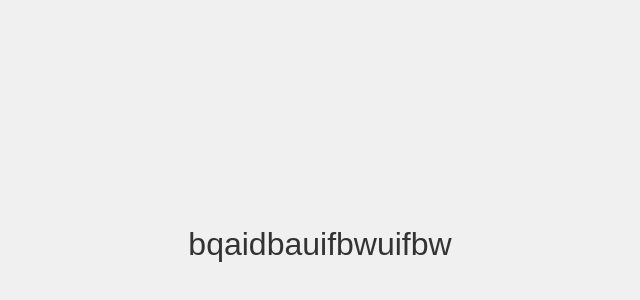
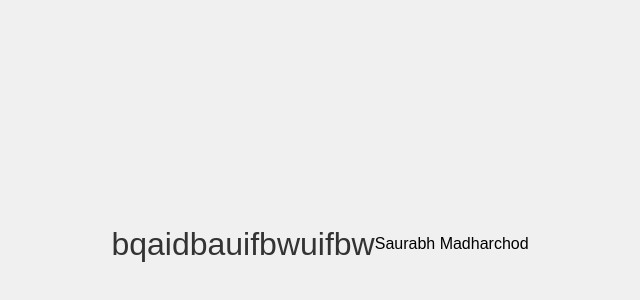
Before and after one commit to Utkarsh27-git/practice, a plain HTML site: page index.html in a window 1280 px wide. Shown: the part 156-456 px from the top of the page, without its empty margins (320-960 px from the left). Drawn offline with Linux system fonts and the light colour scheme.

Commit message:
updated the code

```diff
--- a/index.html
+++ b/index.html
@@ -10,5 +10,8 @@
     <div class="hello-world">
         bqaidbauifbwuifbw
     </div>
+    <div>
+        Saurabh Madharchod
+    </div>
 </body>
 </html>
```
